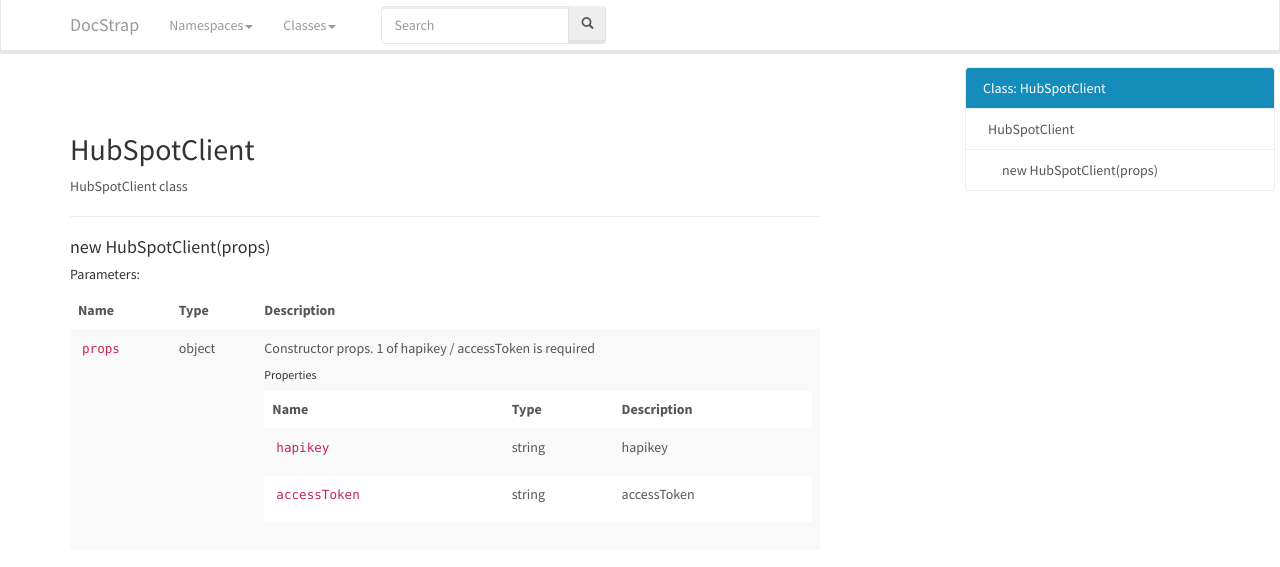
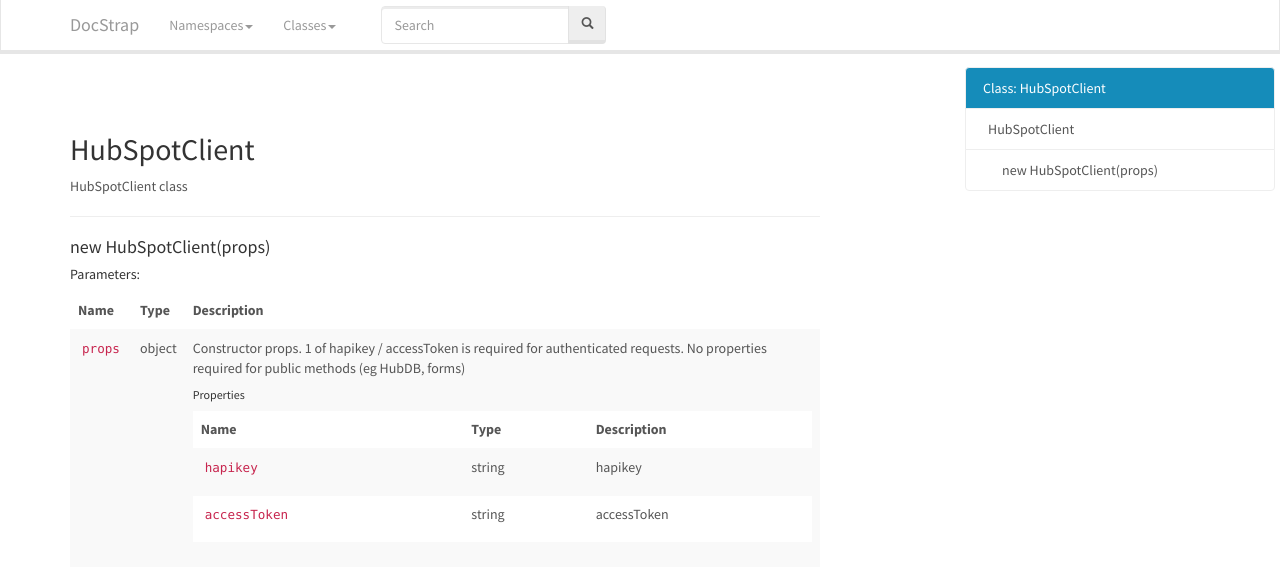
Before and after one commit to HubSpotWebTeam/hs-node-api, a website: page docs/HubSpotClient.html in a window 1280 px wide. Shown: the top 567 px of the page. Drawn offline with Linux system fonts and the light colour scheme.

Commit message:
Updated docs

```diff
--- a/docs/HubSpotClient.html
+++ b/docs/HubSpotClient.html
@@ -149,7 +149,7 @@
 
 
 
-            <td class="description last"><p>Constructor props. 1 of hapikey / accessToken is required</p>
+            <td class="description last"><p>Constructor props. 1 of hapikey / accessToken is required for authenticated requests. No properties required for public methods (eg HubDB, forms)</p>
                 <h6 class="method-params-label method-subparams-label">Properties</h6>
 
 
--- a/src/index.js
+++ b/src/index.js
@@ -26,7 +26,7 @@
 
 class HubSpotClient {
   /**
-   * @param {object} props Constructor props. 1 of hapikey / accessToken is required for authenticated requests. No properties required for public methods
+   * @param {object} props Constructor props. 1 of hapikey / accessToken is required for authenticated requests. No properties required for public methods (eg HubDB, forms)
    * @param {string} props.hapikey          - hapikey
    * @param {string} props.accessToken      - accessToken
    * @returns {object}
```
Also changed, not shown: docs/index.html (+1 -0 lines), docs/quicksearch.html (+1 -1 lines).
